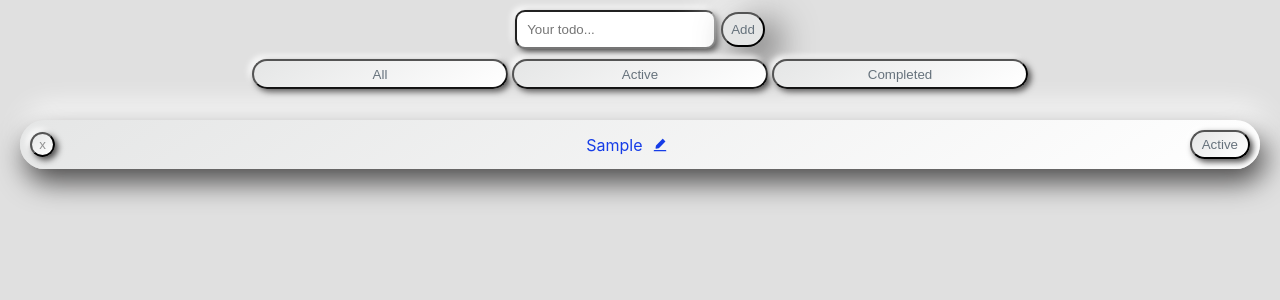
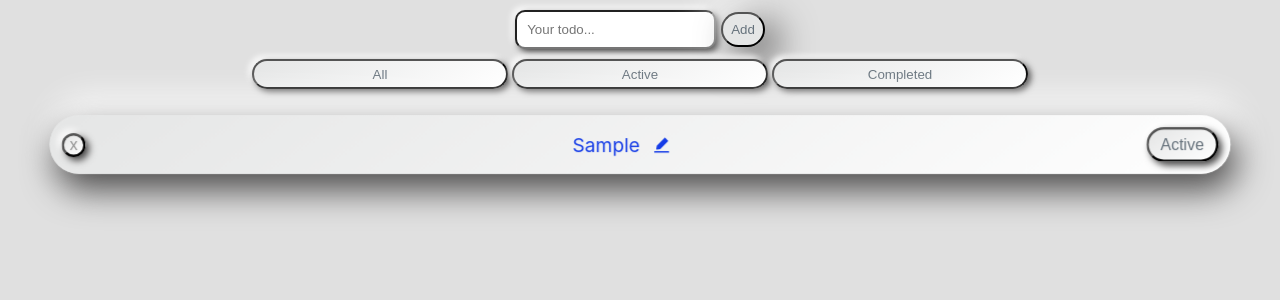
Before and after one commit to hugh-burgess/Done-and-Pending-App, a React (Create React App) app: page / in a window 1280 px wide. Both pictures are taken after typing "Sample" into the empty fields and a click on the button "Add". Shown: the top 300 px of the page. Built offline with nearby package versions, Linux system fonts and the light colour scheme.

Commit message:
animations

```diff
--- a/src/App.css
+++ b/src/App.css
@@ -9,8 +9,9 @@
 .App {
   text-align: center;
   display: grid;
-  grid-template-columns: [width] 100vw;
+  grid-template-columns: [width] 80vw;
   grid-template-rows: [header] 110px [main] auto;
+  justify-content: center;
 }
 
 :root {
--- a/src/index.css
+++ b/src/index.css
@@ -51,9 +51,10 @@ code {
   cursor: pointer;
   color: var(--shade4);
   border-radius: 21px;
+  transform: translateY(0px);
   background: linear-gradient(145deg, var(--shade1), var(--shade3));
   box-shadow: 3px 3px 6px var(--shade6), -3px -3px 6px var(--shade3);
-  transition: margin 0.5s, color 0.5s;
+  transition: margin 0.5s, color 0.5s, transform 0.5s;
 }
 
 .buttonOptions:active {
@@ -63,6 +64,7 @@ code {
 }
 
 .buttonOptions:hover {
+  transform: translateY(10px) scale(1.2);
   margin: 0 20px;
   color: var(--shade5);
 }
@@ -75,6 +77,25 @@ code {
   border-radius: 46px;
   background: linear-gradient(145deg, var(--shade1), var(--shade3));
   box-shadow: 5px 13px 28px var(--shade6), 5px -13px 28px var(--shade3);
+  animation-name: appear;
+  animation-duration: 0.7s;
+  animation-fill-mode: forwards;
+
+  transform: perspective(90px) translateZ(0px);
+  transition: transform 100ms linear;
+}
+
+@keyframes appear {
+  from {
+    transform: perspective(90px) translateZ(0px) translateY(-20px);
+    transition: transform 100ms ease-in;
+    opacity: 0;
+  }
+  to {
+    transform: perspective(90px) translateZ(15px) translateY(0px);
+
+    opacity: 1;
+  }
 }
 
 .nameWrapper {
@@ -103,15 +124,18 @@ code {
 
   flex-grow: 0;
   cursor: pointer;
-  height: 25px;
-  width: 25px;
+  height: 20px;
+  width: 20px;
   align-self: center;
-  transition: width 0.5s, color 0.5s;
+  transform: rotate(0deg);
+  transition: width 0.5s, height 0.5s, color 0.5s, transform 0.5s;
 }
 
 .ListItemDelete:hover {
   color: rgba(255, 0, 0, 1);
-  width: 60px;
+  height: 30px;
+  width: 30px;
+  transform: rotate(360deg);
 }
 
 .addButton {
```
Also changed, not shown: src/App.js (+4 -11 lines).
